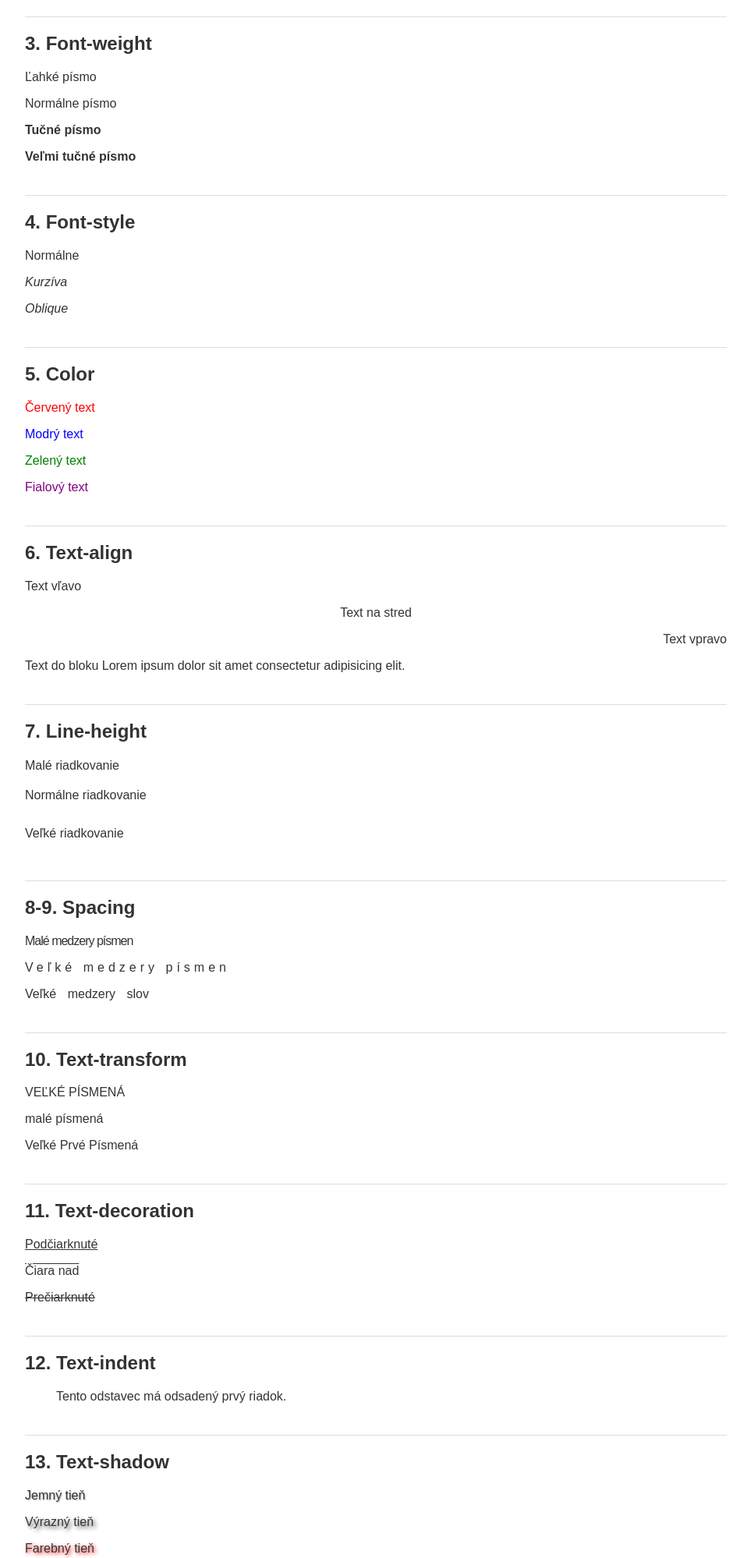
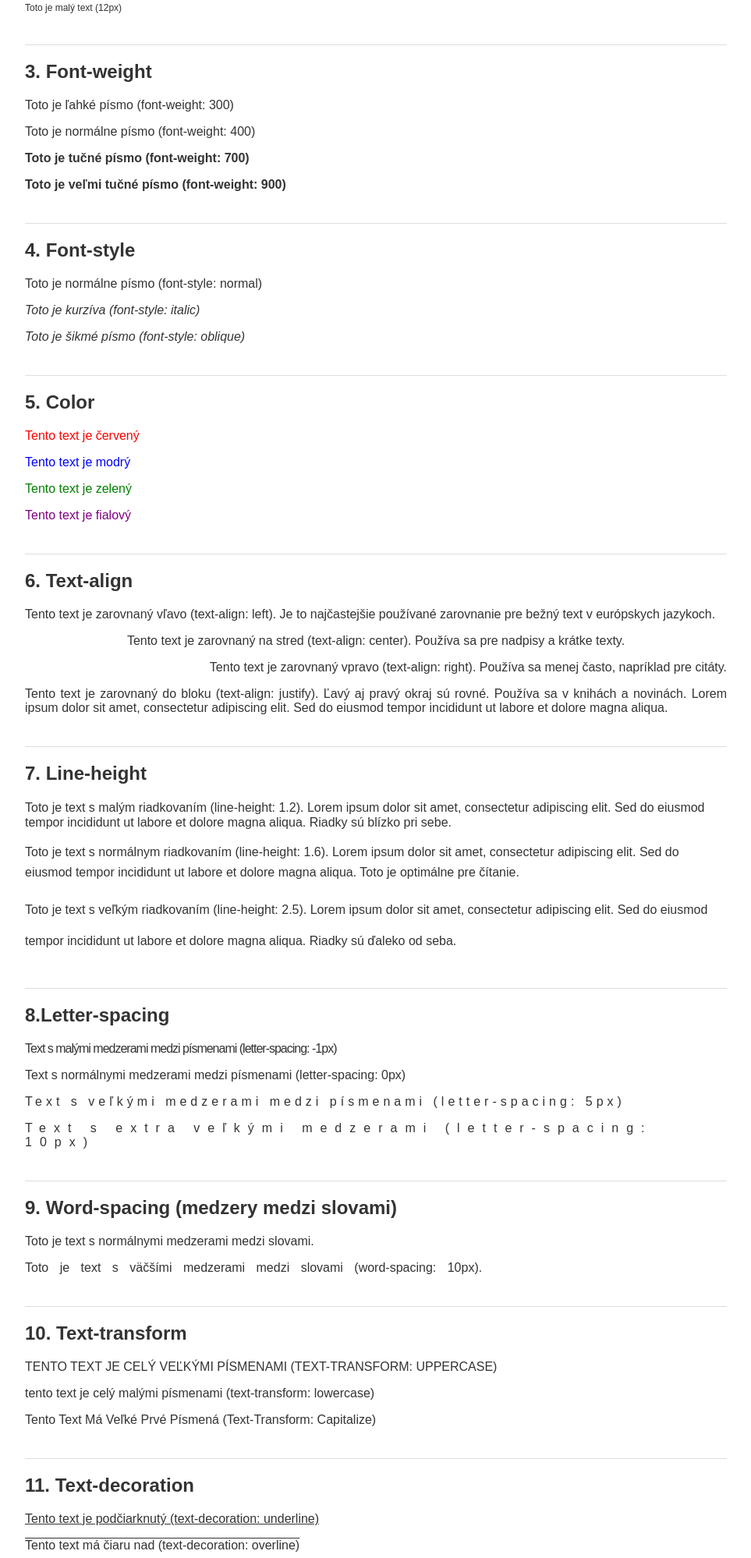
Before and after one commit to T0mass-g/2rocnik-web-css, a plain HTML site: page uloha_2/index.html in a window 1280 px wide. Shown: the part 577-2575 px from the top of the page at 78% size, without its empty margins (158-1121 px from the left). Drawn offline with Linux system fonts and the light colour scheme.

Commit message:
uloha dokencena

```diff
--- a/uloha_2/assets/css/style.css
+++ b/uloha_2/assets/css/style.css
@@ -15,6 +15,8 @@ h2 {
     padding-top: 20px;
 }
 
+.intro{text-align: center;}
+
 
 .serif { font-family: "Times New Roman", serif; }
 .sans { font-family: Arial, sans-serif; }
@@ -31,7 +33,7 @@ h2 {
 .bold { font-weight: 700; }
 .extra-bold { font-weight: 900; }
 
-
+.normal-style {font-style: normal;}
 .italic { font-style: italic; }
 .oblique { font-style: oblique; }
 
@@ -54,8 +56,12 @@ h2 {
 
 
 .letter-small { letter-spacing: -1px; }
+.letter-normal { letter-spacing: 0px; }
 .letter-big { letter-spacing: 5px; }
-.word-big { word-spacing: 10px; }
+.letter-extra-big{ letter-spacing: 10px;}
+
+.word-normal{ word-spacing: 0px;}
+.word-big{ word-spacing: 10px;}
 
 
 .upper { text-transform: uppercase; }
@@ -87,12 +93,14 @@ h2 {
     font-style: italic;
     text-align: center;
     color: green;
+    word-spacing: 10px;
 }
 
 .combo-three {
-    font-size: 12px;
+    text-transform: lowercase;
     color: red;
     font-family: monospace;
+    text-decoration: underline;
 }
 
 
--- a/uloha_2/index.html
+++ b/uloha_2/index.html
@@ -32,14 +32,14 @@
 <h1>Cvičenie: Práca s textom v CSS</h1>
 
 <p class="intro">
-    Vitajte v cvičení, kde sa naučíte pracovať s textom pomocou CSS.
+    Vitajte v cvičení, kde sa naučíte pracovať s textom pomocou CSS. V tomto dokumente nájdete rôzne odstavce a nadpisy, na ktoré budete aplikovať CSS vlastnosti.
 </p>
 
 <div id="font-family">
     <h2>1. Font-family</h2>
-    <p class="serif">Toto je pätkové písmo (serif).</p>
-    <p class="sans">Toto je bezpätkové písmo (sans-serif).</p>
-    <p class="mono">Toto je monospace písmo.</p>
+    <p class="serif">Toto je odstavec s pätkový fontom (serif). Má klasický vzhľad, často sa používa v tlačených knihách a elegantných dizajnoch.</p>
+    <p class="sans">Toto je odstavec s bezpätkovým fontom (sans-serif). Je moderný a čistý, ideálny pre webové stránky a digitálny obsah.</p>
+    <p class="mono">Toto je odstavec s neproporcionálnym fontom (monospace). Každé písmeno má rovnakú šírku. Používa sa pre kód a technické texty.</p>
 </div>
 
 <div id="font-size">
@@ -51,94 +51,102 @@
 
 <div id="font-weight">
     <h2>3. Font-weight</h2>
-    <p class="light">Ľahké písmo</p>
-    <p class="normal">Normálne písmo</p>
-    <p class="bold">Tučné písmo</p>
-    <p class="extra-bold">Veľmi tučné písmo</p>
+    <p class="light">Toto je ľahké písmo (font-weight: 300)</p>
+    <p class="normal">Toto je normálne písmo (font-weight: 400)</p>
+    <p class="bold">Toto je tučné písmo (font-weight: 700)</p>
+    <p class="extra-bold">Toto je veľmi tučné písmo (font-weight: 900)</p>
 </div>
 
 <div id="font-style">
     <h2>4. Font-style</h2>
-    <p class="normal-style">Normálne</p>
-    <p class="italic">Kurzíva</p>
-    <p class="oblique">Oblique</p>
+    <p class="normal-style">Toto je normálne písmo (font-style: normal)</p>
+    <p class="italic">Toto je kurzíva (font-style: italic)</p>
+    <p class="oblique">Toto je šikmé písmo (font-style: oblique)</p>
 </div>
 
 <div id="colors">
     <h2>5. Color</h2>
-    <p class="red">Červený text</p>
-    <p class="blue">Modrý text</p>
-    <p class="green">Zelený text</p>
-    <p class="purple">Fialový text</p>
+    <p class="red">Tento text je červený</p>
+    <p class="blue">Tento text je modrý</p>
+    <p class="green">Tento text je zelený</p>
+    <p class="purple">Tento text je fialový</p>
 </div>
 
 <div id="align">
     <h2>6. Text-align</h2>
-    <p class="left">Text vľavo</p>
-    <p class="center">Text na stred</p>
-    <p class="right">Text vpravo</p>
-    <p class="justify">Text do bloku Lorem ipsum dolor sit amet consectetur adipisicing elit.</p>
+    <p class="left">Tento text je zarovnaný vľavo (text-align: left). Je to najčastejšie používané zarovnanie pre bežný text v európskych jazykoch.</p>
+    <p class="center">Tento text je zarovnaný na stred (text-align: center). Používa sa pre nadpisy a krátke texty.</p>
+    <p class="right">Tento text je zarovnaný vpravo (text-align: right). Používa sa menej často, napríklad pre citáty.</p>
+    <p class="justify">Tento text je zarovnaný do bloku (text-align: justify). Ľavý aj pravý okraj sú rovné. Používa sa v knihách a novinách. Lorem ipsum dolor sit amet, consectetur adipiscing elit. Sed do eiusmod tempor incididunt ut labore et dolore magna aliqua.</p>
 </div>
 
 <div id="line-height">
     <h2>7. Line-height</h2>
-    <p class="lh-small">Malé riadkovanie</p>
-    <p class="lh-normal">Normálne riadkovanie</p>
-    <p class="lh-big">Veľké riadkovanie</p>
+    <p class="lh-small">Toto je text s malým riadkovaním (line-height: 1.2). Lorem ipsum dolor sit amet, consectetur adipiscing elit. Sed do eiusmod tempor incididunt ut labore et dolore magna aliqua. Riadky sú blízko pri sebe.</p>
+    <p class="lh-normal">Toto je text s normálnym riadkovaním (line-height: 1.6). Lorem ipsum dolor sit amet, consectetur adipiscing elit. Sed do eiusmod tempor incididunt ut labore et dolore magna aliqua. Toto je optimálne pre čítanie.</p>
+    <p class="lh-big">Toto je text s veľkým riadkovaním (line-height: 2.5). Lorem ipsum dolor sit amet, consectetur adipiscing elit. Sed do eiusmod tempor incididunt ut labore et dolore magna aliqua. Riadky sú ďaleko od seba.</p>
 </div>
 
-<div id="spacing">
-    <h2>8-9. Spacing</h2>
-    <p class="letter-small">Malé medzery písmen</p>
-    <p class="letter-big">Veľké medzery písmen</p>
-    <p class="word-big">Veľké medzery slov</p>
+<div id="letter-spacing">
+    <h2>8.Letter-spacing</h2>
+    <p class="letter-small">Text s malými medzerami medzi písmenami (letter-spacing: -1px)</p>
+    <p class="letter-normal">Text s normálnymi medzerami medzi písmenami (letter-spacing: 0px)</p>
+    <p class="letter-big">Text s veľkými medzerami medzi písmenami (letter-spacing: 5px)</p>
+    <p class="letter-extra-big">Text s extra veľkými medzerami (letter-spacing: 10px)</p>
+</div>
+
+<div id="word-spacing">
+    <h2>9. Word-spacing (medzery medzi slovami)</h2>
+    <p class="word-normal">Toto je text s normálnymi medzerami medzi slovami.</p>
+    <p class="word-big">Toto je text s väčšími medzerami medzi slovami (word-spacing: 10px).</p>
 </div>
 
 <div id="transform">
     <h2>10. Text-transform</h2>
-    <p class="upper">veľké písmená</p>
-    <p class="lower">MALÉ PÍSMENÁ</p>
-    <p class="capitalize">veľké prvé písmená</p>
+    <p class="upper">tento text je celý veľkými písmenami (text-transform: uppercase)</p>
+    <p class="lower">TENTO TEXT JE CELÝ MALÝMI PÍSMENAMI (text-transform: lowercase)</p>
+    <p class="capitalize">tento text má veľké prvé písmená (text-transform: capitalize)</p>
 </div>
 
 <div id="decoration">
     <h2>11. Text-decoration</h2>
-    <p class="underline">Podčiarknuté</p>
-    <p class="overline">Čiara nad</p>
-    <p class="line-through">Prečiarknuté</p>
+    <p class="underline">Tento text je podčiarknutý (text-decoration: underline)</p>
+    <p class="overline">Tento text má čiaru nad (text-decoration: overline)</p>
+    <p class="line-through">Tento text je prečiarknutý (text-decoration: line-through)</p>
 </div>
 
 <div id="indent">
     <h2>12. Text-indent</h2>
-    <p class="indent">Tento odstavec má odsadený prvý riadok.</p>
+    <p class="indent">Lorem ipsum dolor sit amet, consectetur adipiscing elit. Všimnite si, že prvý riadok tohto odstavca je odsadený doprava. Text-indent sa používa v knihách a článkoch na označenie začiatku nového odstavca. Sed do eiusmod tempor incididunt ut labore et dolore magna aliqua.</p>
+    <p class="indent">Aj tento odstavec má odsadený prvý riadok. To vytvára vizuálnu kontinuitu a pomáha čitateľovi rozpoznať začiatok nového odstavca. Lorem ipsum dolor sit amet, consectetur adipiscing elit.</p>
 </div>
 
 <div id="shadow">
     <h2>13. Text-shadow</h2>
-    <p class="shadow-light">Jemný tieň</p>
-    <p class="shadow-strong">Výrazný tieň</p>
-    <p class="shadow-color">Farebný tieň</p>
+    <p class="shadow-light">Tento text má jemný tieň</p>
+    <p class="shadow-strong">Tento text má výrazný tieň</p>
+    <p class="shadow-color">Tento text má farebný tieň</p>
 </div>
 
 <div id="combo">
     <h2>14. Kombinácie</h2>
-    <p class="combo-one">Tučné, veľké, modré, tieň</p>
-    <p class="combo-two">Kurzíva, stred, zelené</p>
-    <p class="combo-three">Malé, červené, monospace</p>
+    <p class="combo-one">Toto je text s viacerými vlastnosťami: tučné, veľké, modré, s tieňom</p>
+    <p class="combo-two">Toto je text s inými vlastnosťami: kurzíva, stred, zelené, veľké medzery</p>
+    <p class="combo-three">A toto je ďalší text: malé písmo, červené, monospace, podčiarknuté</p>
 </div>
 
 <div id="fonts">
     <h2>15. Google Fonts</h2>
-    <p class="roboto">Roboto</p>
-    <p class="playfair">Playfair Display</p>
-    <p class="opensans">Open Sans</p>
+    <p class="roboto">Toto je text s Google fontom Roboto</p>
+    <p class="playfair">Toto je text s Google fontom Playfair Display</p>
+    <p class="opensans">Toto je text s Google fontom Open Sans</p>
 </div>
 
 <footer>
-    <p>&copy; Typografia - CSS</p>
+    <p>&copy; Typografia - CSS Gajdoš</p>
 </footer>
 
 </body>
 
-</body>
+
 </html>
```
